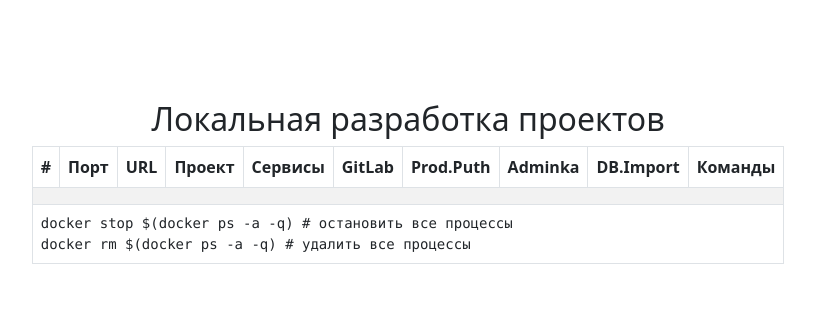
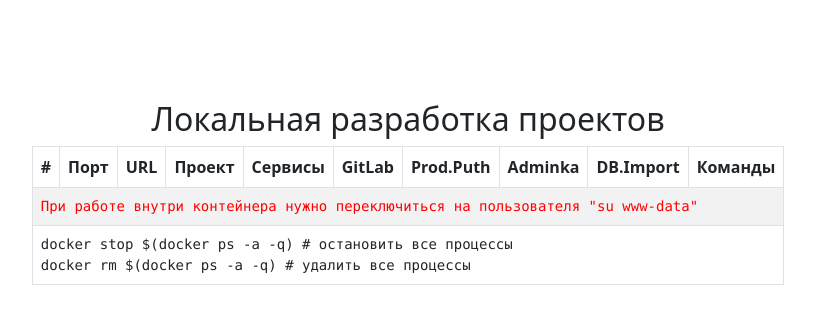
Before and after one commit to iv-litovchenko/Docker, a PHP site: page / in a window 1280 px wide. Shown: the top 324 px of the page, without its empty margins (232-1047 px from the left). Run offline with PHP 8.4, Linux system fonts and the light colour scheme; data that the repository does not hold is empty.

Commit message:
Update index.php

```diff
--- a/projects/index.php
+++ b/projects/index.php
@@ -49,7 +49,7 @@ $list = json_decode($list, true);
     <tbody>
     <tr>
         <td colspan="12">
-            <pre style="margin: 0; color: red;"><!--При работе внутри контейнера нужно переключиться на пользователя "su www-data"--></pre>
+            <pre style="margin: 0; color: red;">При работе внутри контейнера нужно переключиться на пользователя "su www-data"</pre>
         </td>
     </tr>
     <?php
```
